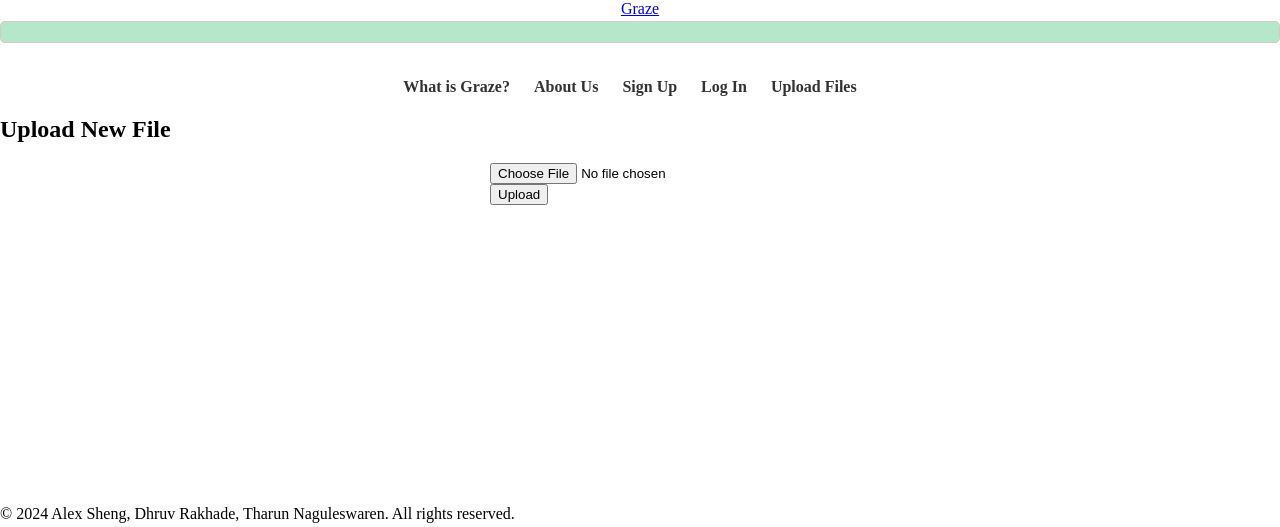
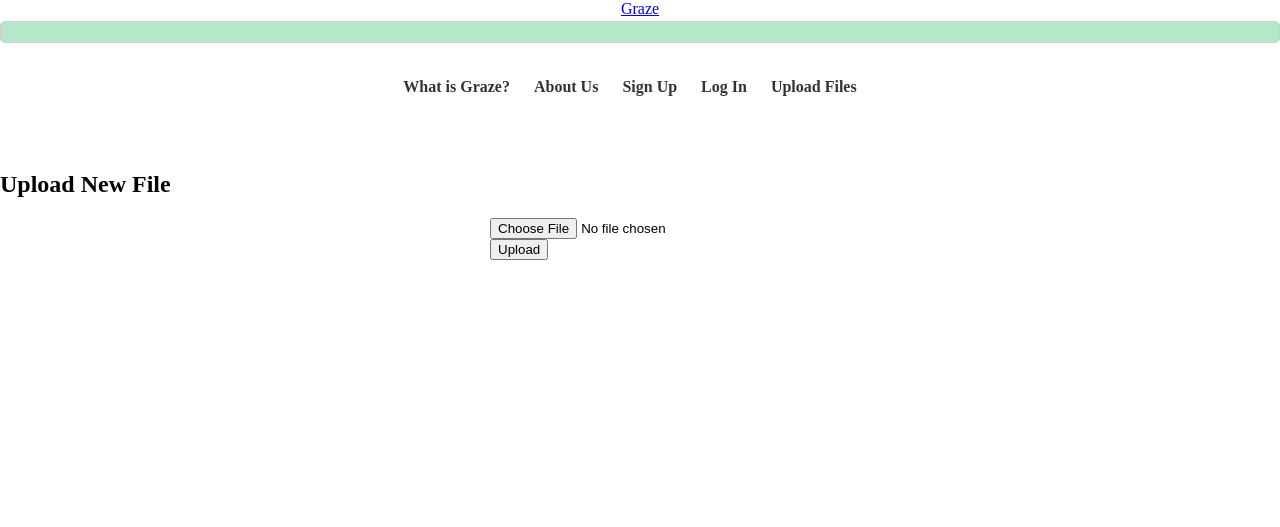
Before and after one commit to phlatfish/graze, a Flask app: page /upload in a window 1280 px wide. Shown: the top 527 px of the page. Run offline with Flask 3, Linux system fonts and the light colour scheme; some libraries are stand-ins or nearby versions; grey boxes are pictures that could not be loaded.

Commit message:
Update upload.html

```diff
--- a/template/upload.html
+++ b/template/upload.html
@@ -7,7 +7,7 @@
     <!-- Favicon -->
     <link rel="icon" href="images/favicon.png">
     <!-- Bootstrap CSS -->
-    <link rel="stylesheet" type="text/css" href="static/styles.css"> <!-- Tharun edit this it's bootstrap for now but you can link your css file in -->
+    <link rel="stylesheet" type="text/css" href="static/styles.css">
 </head>
 <body>
 
@@ -39,6 +39,9 @@
     </div>
 </nav>
 
+<!-- Add space here -->
+<div style="margin-top: 75px;"></div>
+
 <body>
     <h2>Upload New File</h2>
     <form method="post" enctype="multipart/form-data">
@@ -49,7 +52,7 @@
 </html>
 
 <!-- Add space here -->
-<div style="margin-top: 300px;"></div>
+<div style="margin-top: 450px;"></div>
 
 <!-- Footer -->
 <footer class="bg-light text-black text-center p-4">
```
